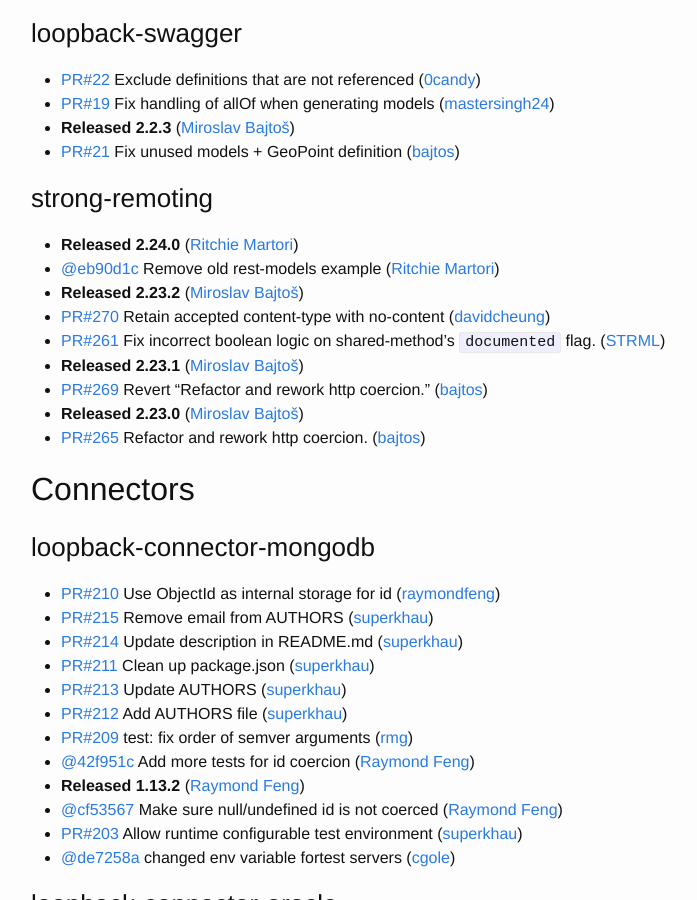
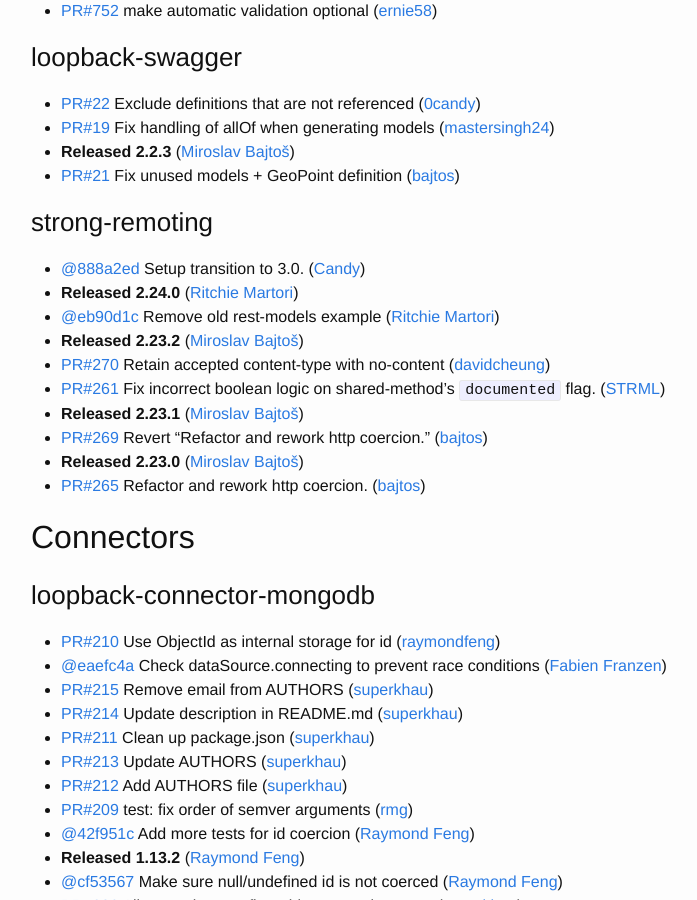
Before and after one commit to strongloop/loopback, a Jekyll site: the page built from index.md, in a window 1280 px wide and 900 px high, scrolled down 1553 px. Shown: the whole window, without its empty margins (239-936 px from the left). Built offline with Jekyll 4.4.1, drawn with Linux system fonts in a browser that asks for light colours; some of the changed text lies outside the part shown.

Commit message:
Update changelog

```diff
--- a/index.md
+++ b/index.md
@@ -19,6 +19,7 @@
 ### loopback
  * [PR#1908](https://github.com/strongloop/loopback/pull/1908) Checkpoint speedup ([Amir-61](https://github.com/Amir-61))
  * [@e06bd1a](https://github.com/strongloop/loopback/commit/e06bd1a8b0fe8e911eb656791ff1e9c9e672ecfc) Fix typo in package.json (publishConfig) ([Miroslav Bajtoš](https://github.com/bajtos))
+ * [@492e7da](https://github.com/strongloop/loopback/commit/492e7da3e9b0aaa821843cc94905c6d2df03ee96) Start development of 3.0 ([Candy](https://github.com/0candy))
  * [PR#1953](https://github.com/strongloop/loopback/pull/1953) Fix description for User.prototype.hasPassword ([jannyHou](https://github.com/jannyHou))
  * [PR#1944](https://github.com/strongloop/loopback/pull/1944) Remove unused code from loopback-testing-helper ([superkhau](https://github.com/superkhau))
  * [PR#1896](https://github.com/strongloop/loopback/pull/1896) [SEMVER-MAJOR] Always use bluebird as promise library ([jannyHou](https://github.com/jannyHou))
@@ -71,6 +72,7 @@
 
 
 ### strong-remoting
+ * [@888a2ed](https://github.com/strongloop/strong-remoting/commit/888a2edfb13e23266208f4b5d92c844a95dae84f) Setup transition to 3.0. ([Candy](https://github.com/0candy))
  * **Released 2.24.0** ([Ritchie Martori](https://github.com/ritch))
  * [@eb90d1c](https://github.com/strongloop/strong-remoting/commit/eb90d1c544144d8a5cffb8cfce1d3deca0a6125b) Remove old rest-models example ([Ritchie Martori](https://github.com/ritch))
  * **Released 2.23.2** ([Miroslav Bajtoš](https://github.com/bajtos))
@@ -87,6 +89,7 @@
 
 ### loopback-connector-mongodb
  * [PR#210](https://github.com/strongloop/loopback-connector-mongodb/pull/210) Use ObjectId as internal storage for id ([raymondfeng](https://github.com/raymondfeng))
+ * [@eaefc4a](https://github.com/strongloop/loopback-connector-mongodb/commit/eaefc4a1406d57b2f7bcb5ce94cd585f9a2cf415) Check dataSource.connecting to prevent race conditions ([Fabien Franzen](https://github.com/fabien))
  * [PR#215](https://github.com/strongloop/loopback-connector-mongodb/pull/215) Remove email from AUTHORS ([superkhau](https://github.com/superkhau))
  * [PR#214](https://github.com/strongloop/loopback-connector-mongodb/pull/214) Update description in README.md ([superkhau](https://github.com/superkhau))
  * [PR#211](https://github.com/strongloop/loopback-connector-mongodb/pull/211) Clean up package.json ([superkhau](https://github.com/superkhau))
```
